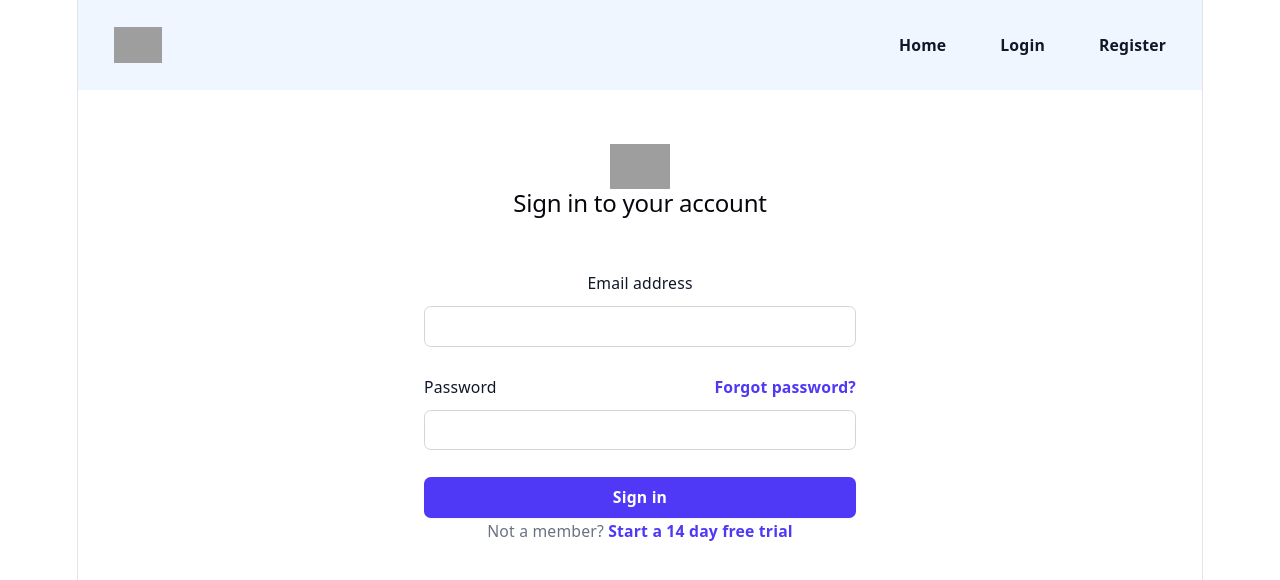
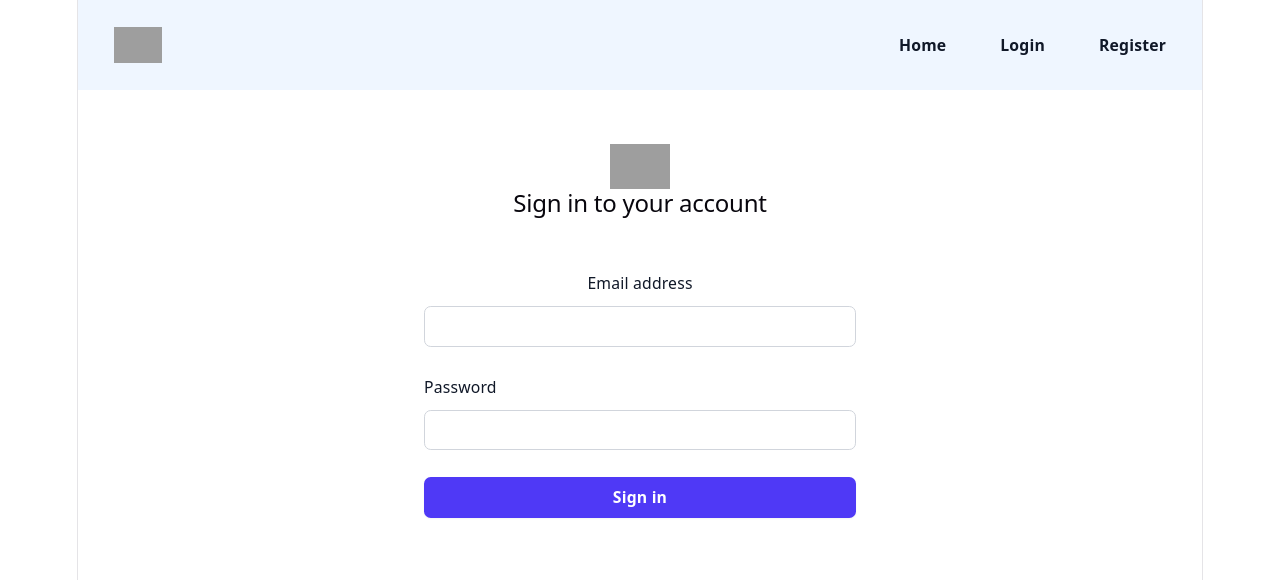
Before and after one commit to AlBibox/Authentication, a React (Vite) app in the folder frontend/: page /login in a window 1280 px wide. Shown: the top 580 px of the page. Built offline with nearby package versions, Linux system fonts and the light colour scheme; grey boxes are pictures that could not be loaded.

Commit message:
bug fixing

```diff
--- a/frontend/src/components/Login.tsx
+++ b/frontend/src/components/Login.tsx
@@ -51,11 +51,7 @@
                 <label htmlFor="password" className="block text-sm/6 font-medium text-gray-900">
                   Password
                 </label>
-                <div className="text-sm">
-                  <a href="#" className="font-semibold text-indigo-600 hover:text-indigo-500">
-                    Forgot password?
-                  </a>
-                </div>
+
               </div>
               <div className="mt-2">
                 <input
@@ -78,13 +74,6 @@
               </button>
             </div>
           </Form>
-
-          <p className="mt-10 text-center text-sm/6 text-gray-500">
-            Not a member?{' '}
-            <a href="#" className="font-semibold text-indigo-600 hover:text-indigo-500">
-              Start a 14 day free trial
-            </a>
-          </p>
         </div>
       </div>
     </>
```
